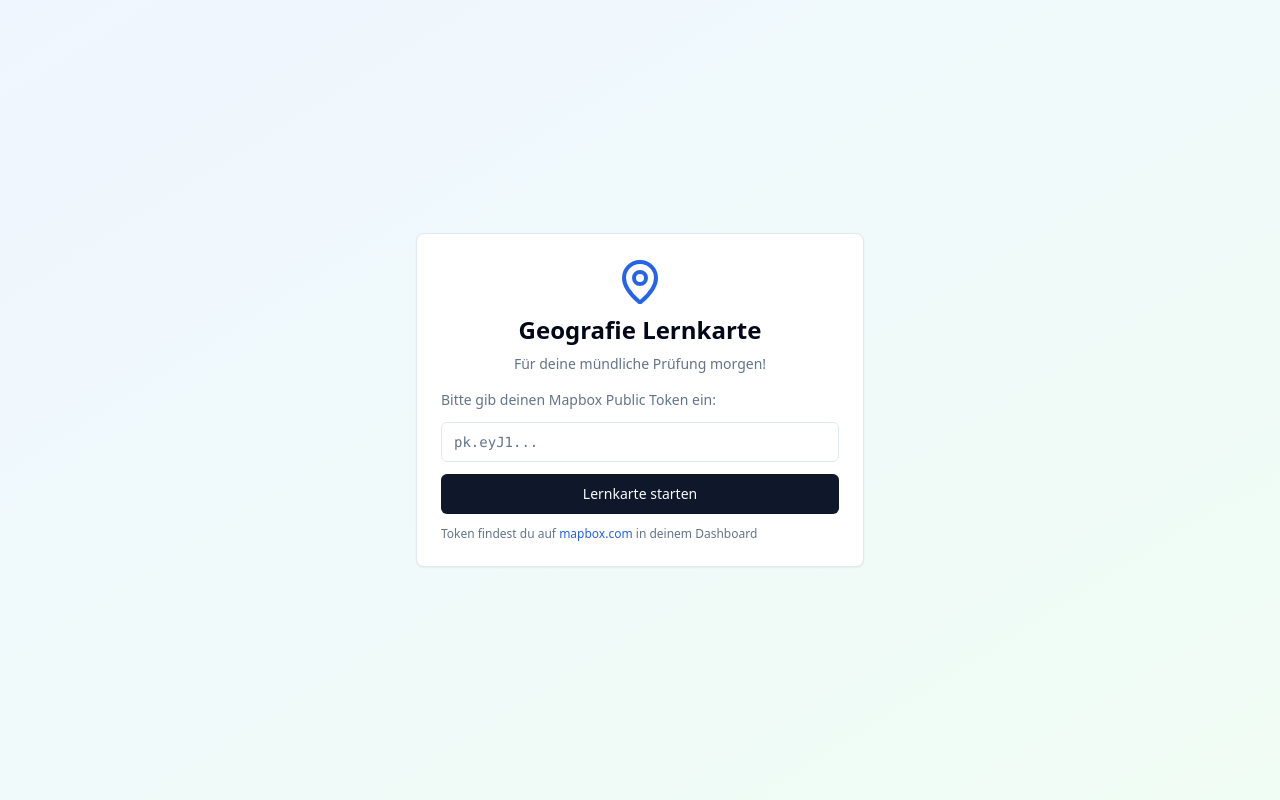
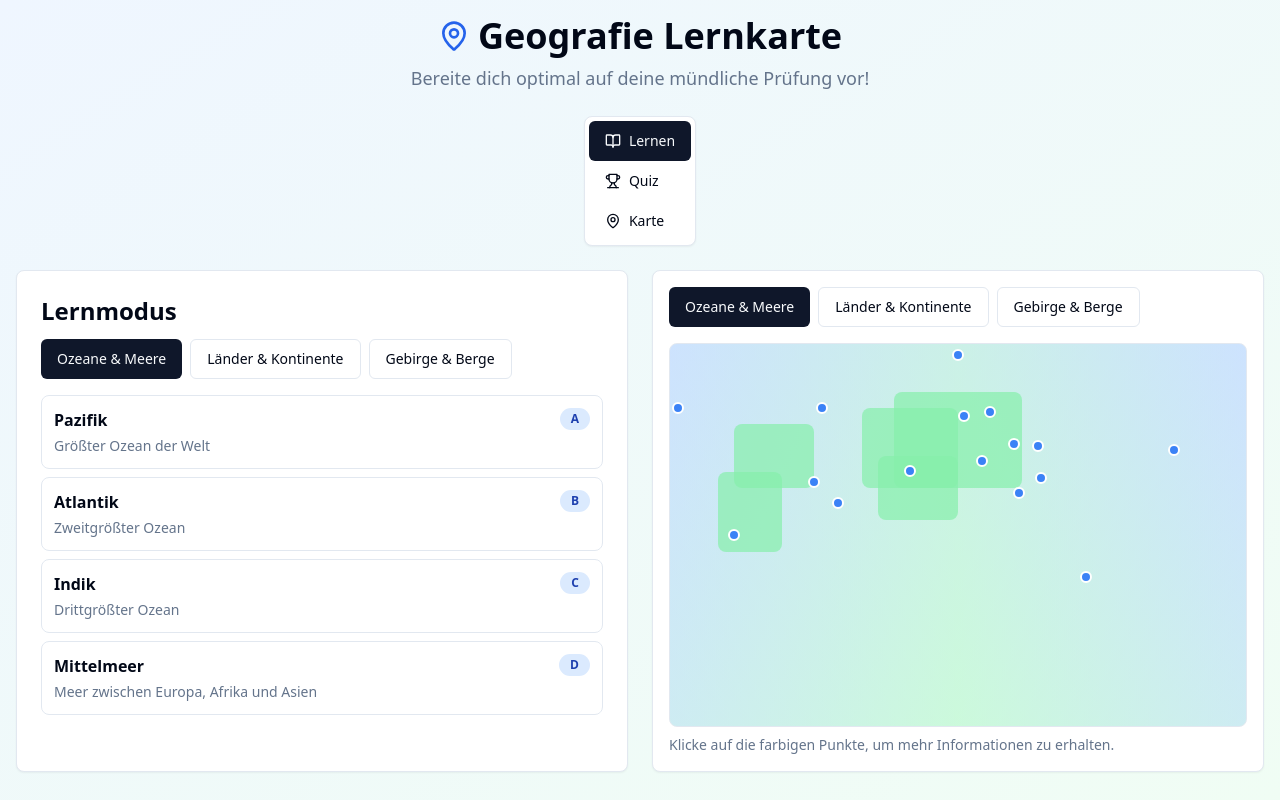
Before and after one commit to vampireworlds/geo-quiz-karte-lernen, a React (Vite) app: page / in a window 1280 px wide. Built offline with nearby package versions, Linux system fonts and the light colour scheme.

Commit message:
Refactor: Remove Mapbox dependency
Remove Mapbox related components and features.

```diff
--- a/src/components/MapContainer.tsx
+++ b/src/components/MapContainer.tsx
@@ -1,109 +1,11 @@
 
-import React, { useEffect, useRef, useState } from "react";
-import mapboxgl from "mapbox-gl";
-import "mapbox-gl/dist/mapbox-gl.css";
-import { Card } from "@/components/ui/card";
-import { Button } from "@/components/ui/button";
-import { geographyData } from "@/data/geographyData";
+import React from "react";
+import { SimpleMap } from "./SimpleMap";
 
 interface MapContainerProps {
-  mapboxToken: string;
+  mapboxToken?: string;
 }
 
 export const MapContainer = ({ mapboxToken }: MapContainerProps) => {
-  const mapContainer = useRef<HTMLDivElement>(null);
-  const map = useRef<mapboxgl.Map | null>(null);
-  const [selectedCategory, setSelectedCategory] = useState<"oceans" | "countries" | "mountains">("oceans");
-
-  useEffect(() => {
-    if (!mapContainer.current || !mapboxToken) return;
-
-    mapboxgl.accessToken = mapboxToken;
-
-    map.current = new mapboxgl.Map({
-      container: mapContainer.current,
-      style: "mapbox://styles/mapbox/light-v11",
-      zoom: 2,
-      center: [0, 20],
-    });
-
-    map.current.addControl(new mapboxgl.NavigationControl(), "top-right");
-
-    return () => {
-      map.current?.remove();
-    };
-  }, [mapboxToken]);
-
-  useEffect(() => {
-    if (!map.current) return;
-
-    // Clear existing markers
-    const markers = document.querySelectorAll('.mapbox-marker');
-    markers.forEach(marker => marker.remove());
-
-    // Add markers for selected category
-    const data = geographyData[selectedCategory];
-    data.forEach((item) => {
-      if (item.coordinates) {
-        const el = document.createElement('div');
-        el.className = 'mapbox-marker';
-        el.style.backgroundColor = selectedCategory === 'oceans' ? '#3b82f6' :
-                                 selectedCategory === 'countries' ? '#10b981' : '#f59e0b';
-        el.style.width = '12px';
-        el.style.height = '12px';
-        el.style.borderRadius = '50%';
-        el.style.border = '2px solid white';
-        el.style.cursor = 'pointer';
-
-        const popup = new mapboxgl.Popup({ offset: 25 }).setHTML(
-          `<div class="font-semibold">${item.name}</div>
-           ${item.description ? `<div class="text-sm text-gray-600">${item.description}</div>` : ''}`
-        );
-
-        new mapboxgl.Marker(el)
-          .setLngLat(item.coordinates)
-          .setPopup(popup)
-          .addTo(map.current!);
-      }
-    });
-  }, [selectedCategory]);
-
-  return (
-    <div className="space-y-4">
-      <Card className="p-4">
-        <div className="flex flex-wrap gap-2 mb-4">
-          <Button
-            variant={selectedCategory === "oceans" ? "default" : "outline"}
-            onClick={() => setSelectedCategory("oceans")}
-            className="text-sm"
-          >
-            Ozeane & Meere
-          </Button>
-          <Button
-            variant={selectedCategory === "countries" ? "default" : "outline"}
-            onClick={() => setSelectedCategory("countries")}
-            className="text-sm"
-          >
-            Länder & Kontinente
-          </Button>
-          <Button
-            variant={selectedCategory === "mountains" ? "default" : "outline"}
-            onClick={() => setSelectedCategory("mountains")}
-            className="text-sm"
-          >
-            Gebirge & Berge
-          </Button>
-        </div>
-
-        <div
-          ref={mapContainer}
-          className="w-full h-96 rounded-lg border border-border overflow-hidden"
-        />
-
-        <p className="text-sm text-muted-foreground mt-2">
-          Klicke auf die Punkte auf der Karte, um mehr Informationen zu erhalten.
-        </p>
-      </Card>
-    </div>
-  );
+  return <SimpleMap />;
 };
--- /dev/null
+++ b/src/components/SimpleMap.tsx
@@ -0,0 +1,98 @@
+
+import React, { useState } from "react";
+import { Card } from "@/components/ui/card";
+import { Button } from "@/components/ui/button";
+import { Badge } from "@/components/ui/badge";
+import { geographyData } from "@/data/geographyData";
+
+interface SimpleMapProps {
+  selectedCategory?: "oceans" | "countries" | "mountains";
+}
+
+export const SimpleMap = ({ selectedCategory = "oceans" }: SimpleMapProps) => {
+  const [selectedItem, setSelectedItem] = useState<any>(null);
+  const [mapCategory, setMapCategory] = useState<"oceans" | "countries" | "mountains">(selectedCategory);
+
+  const categoryColors = {
+    oceans: "bg-blue-500",
+    countries: "bg-green-500",
+    mountains: "bg-orange-500"
+  };
+
+  const categoryTitles = {
+    oceans: "Ozeane & Meere",
+    countries: "Länder & Kontinente",
+    mountains: "Gebirge & Berge"
+  };
+
+  return (
+    <div className="space-y-4">
+      <Card className="p-4">
+        <div className="flex flex-wrap gap-2 mb-4">
+          {Object.entries(categoryTitles).map(([key, title]) => (
+            <Button
+              key={key}
+              variant={mapCategory === key ? "default" : "outline"}
+              onClick={() => setMapCategory(key as any)}
+              className="text-sm"
+            >
+              {title}
+            </Button>
+          ))}
+        </div>
+
+        <div className="relative bg-gradient-to-b from-blue-100 to-green-100 rounded-lg h-96 overflow-hidden border">
+          {/* Weltkarte Hintergrund */}
+          <div className="absolute inset-0 bg-gradient-to-r from-blue-200 via-green-200 to-blue-200 opacity-50"></div>
+
+          {/* Kontinente als einfache Formen */}
+          <div className="absolute top-20 left-16 w-20 h-16 bg-green-300 rounded-lg opacity-70" title="Nordamerika"></div>
+          <div className="absolute top-32 left-12 w-16 h-20 bg-green-300 rounded-lg opacity-70" title="Südamerika"></div>
+          <div className="absolute top-16 left-48 w-24 h-20 bg-green-300 rounded-lg opacity-70" title="Europa"></div>
+          <div className="absolute top-12 left-56 w-32 h-24 bg-green-300 rounded-lg opacity-70" title="Asien"></div>
+          <div className="absolute top-28 left-52 w-20 h-16 bg-green-300 rounded-lg opacity-70" title="Afrika"></div>
+          <div className="absolute top-36 right-20 w-18 h-12 bg-green-300 rounded-lg opacity-70" title="Australien"></div>
+
+          {/* Punkte für die geografischen Objekte */}
+          {geographyData[mapCategory].map((item, index) => {
+            if (!item.coordinates) return null;
+
+            // Vereinfachte Koordinaten-zu-Pixel Umrechnung
+            const x = ((item.coordinates[0] + 180) / 360) * 100;
+            const y = ((90 - item.coordinates[1]) / 180) * 100;
+
+            return (
+              <div
+                key={index}
+                className={`absolute w-3 h-3 ${categoryColors[mapCategory]} rounded-full border-2 border-white cursor-pointer transform -translate-x-1/2 -translate-y-1/2 hover:scale-150 transition-transform z-10`}
+                style={{ left: `${x}%`, top: `${y}%` }}
+                onClick={() => setSelectedItem(item)}
+                title={item.name}
+              />
+            );
+          })}
+        </div>
+
+        <p className="text-sm text-muted-foreground mt-2">
+          Klicke auf die farbigen Punkte, um mehr Informationen zu erhalten.
+        </p>
+      </Card>
+
+      {selectedItem && (
+        <Card className="p-4">
+          <div className="space-y-2">
+            <div className="flex items-center gap-2">
+              <h3 className="text-lg font-semibold">{selectedItem.name}</h3>
+              <Badge className={`text-white ${categoryColors[mapCategory]}`}>
+                {selectedItem.code || "Info"}
+              </Badge>
+            </div>
+            {selectedItem.description && (
+              <p className="text-muted-foreground">{selectedItem.description}</p>
+            )}
+          </div>
+        </Card>
+      )}
+    </div>
+  );
+};
--- a/src/components/StudyMode.tsx
+++ b/src/components/StudyMode.tsx
@@ -4,13 +4,9 @@ import { Card } from "@/components/ui/card";
 import { Button } from "@/components/ui/button";
 import { Badge } from "@/components/ui/badge";
 import { geographyData } from "@/data/geographyData";
-import { MapContainer } from "./MapContainer";
+import { SimpleMap } from "./SimpleMap";
 
-interface StudyModeProps {
-  mapboxToken: string;
-}
-
-export const StudyMode = ({ mapboxToken }: StudyModeProps) => {
+export const StudyMode = () => {
   const [selectedCategory, setSelectedCategory] = useState<"oceans" | "countries" | "mountains">("oceans");
   const [selectedItem, setSelectedItem] = useState<any>(null);
 
@@ -91,7 +87,7 @@ export const StudyMode = ({ mapboxToken }: StudyModeProps) => {
           </Card>
         )}
 
-        <MapContainer mapboxToken={mapboxToken} />
+        <SimpleMap selectedCategory={selectedCategory} />
       </div>
     </div>
   );
--- a/src/pages/Index.tsx
+++ b/src/pages/Index.tsx
@@ -1,68 +1,14 @@
 
 import { useState } from "react";
 import { Card } from "@/components/ui/card";
-import { Button } from "@/components/ui/button";
-import { Input } from "@/components/ui/input";
-import { MapContainer } from "@/components/MapContainer";
 import { StudyMode } from "@/components/StudyMode";
 import { QuizMode } from "@/components/QuizMode";
+import { MapContainer } from "@/components/MapContainer";
 import { NavigationTabs } from "@/components/NavigationTabs";
-import { MapPin, BookOpen, Trophy } from "lucide-react";
+import { MapPin } from "lucide-react";
 
 const Index = () => {
   const [activeTab, setActiveTab] = useState<"study" | "quiz" | "map">("study");
-  const [mapboxToken, setMapboxToken] = useState("");
-  const [isTokenSet, setIsTokenSet] = useState(false);
-
-  const handleTokenSubmit = () => {
-    if (mapboxToken.trim()) {
-      setIsTokenSet(true);
-    }
-  };
-
-  if (!isTokenSet) {
-    return (
-      <div className="min-h-screen bg-gradient-to-br from-blue-50 to-green-50 flex items-center justify-center p-4">
-        <Card className="w-full max-w-md p-6 space-y-4">
-          <div className="text-center space-y-2">
-            <MapPin className="w-12 h-12 text-blue-600 mx-auto" />
-            <h1 className="text-2xl font-bold text-foreground">Geografie Lernkarte</h1>
-            <p className="text-muted-foreground text-sm">
-              Für deine mündliche Prüfung morgen!
-            </p>
-          </div>
-
-          <div className="space-y-3">
-            <p className="text-sm text-muted-foreground">
-              Bitte gib deinen Mapbox Public Token ein:
-            </p>
-            <Input
-              type="text"
-              placeholder="pk.eyJ1..."
-              value={mapboxToken}
-              onChange={(e) => setMapboxToken(e.target.value)}
-              className="font-mono text-xs"
-            />
-            <Button onClick={handleTokenSubmit} className="w-full">
-              Lernkarte starten
-            </Button>
-            <p className="text-xs text-muted-foreground">
-              Token findest du auf{" "}
-              <a
-                href="https://mapbox.com/"
-                target="_blank"
-                rel="noopener noreferrer"
-                className="text-blue-600 hover:underline"
-              >
-                mapbox.com
-              </a>{" "}
-              in deinem Dashboard
-            </p>
-          </div>
-        </Card>
-      </div>
-    );
-  }
 
   return (
     <div className="min-h-screen bg-gradient-to-br from-blue-50 to-green-50">
@@ -80,9 +26,9 @@ const Index = () => {
         <NavigationTabs activeTab={activeTab} onTabChange={setActiveTab} />
 
         <div className="w-full">
-          {activeTab === "study" && <StudyMode mapboxToken={mapboxToken} />}
+          {activeTab === "study" && <StudyMode />}
           {activeTab === "quiz" && <QuizMode />}
-          {activeTab === "map" && <MapContainer mapboxToken={mapboxToken} />}
+          {activeTab === "map" && <MapContainer />}
         </div>
       </div>
     </div>
```
